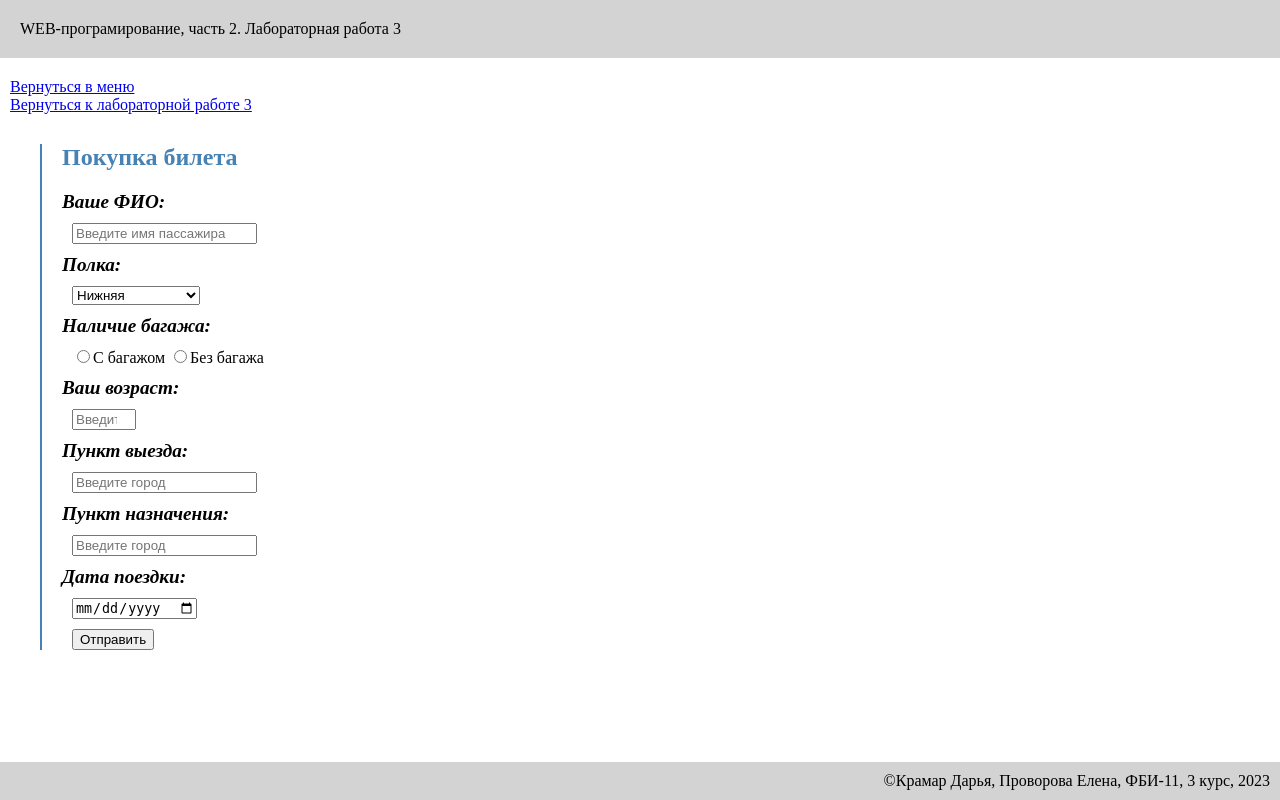
After one commit to provorova/DashaLena2, a Flask app: page /lab3/form2 in a window 1280 px wide. The commit adds this page. Run offline with Flask 3, Linux system fonts and the light colour scheme.

Commit message:
Железнодорожный билет

```diff
--- a/lab3.py
+++ b/lab3.py
@@ -49,3 +49,20 @@ def pay():
 @lab3.route("/lab3/success")
 def success():
     return render_template ('success.html')
+
+
+@lab3.route("/lab3/form2")
+def form2():
+    return render_template ('form2.html')
+
+@lab3.route("/lab3/bilet")
+def bilet():
+    user = request.args.get('user')
+    age = request.args.get('age')
+    vyezs = request.args.get('vyezs')
+    nazn = request.args.get('nazn')
+    polka = request.args.get('polka')
+    bag = request.args.get('bag')
+    data = request.args.get('data')
+    return render_template ('bilet.html', user=user, age=age, vyezs=vyezs, nazn=nazn,
+                            polka=polka, bag=bag, data=data)
--- /dev/null
+++ b/templates/form2.html
@@ -0,0 +1,75 @@
+{% extends "base.html" %}
+
+{% block lab %}Лабораторная работа 3{% endblock %}
+
+{% block style %}
+<style>
+    #pokupka {
+        margin: 30px;
+        width: fit-content;
+        border-left: solid 2px SteelBlue ;
+        padding-left: 20px;
+    }
+    label {
+        font-size: larger;
+        font-weight: bolder;
+        font-style: italic;
+    }
+    div {
+        margin: 10px;
+    }
+</style>
+{% endblock %}
+
+{% block main %}
+<a href="/lab3">Вернуться к лабораторной работе 3</a>
+
+    <form id="pokupka" action="/lab3/bilet">
+        <h2 style="color: SteelBlue;">Покупка билета</h2>
+        <label>Ваше ФИО:</label>
+        <div>
+            <input type="text" placeholder="Введите имя пассажира" name="user" value="{{ user or '' }}" required>
+        </div>
+
+        <label>Полка:</label>
+        <div>
+            <select name="polka">
+                <option value="niz" {{polka == 'niz' and 'selected'}}>Нижняя</option>
+                <option value="verh" {{polka == 'verh' and 'selected'}}>Верхняя</option>
+                <option value="nizb" {{polka == 'nizb' and 'selected'}}>Нижняя боковая</option>
+                <option value="verhb" {{polka == 'verhb' and 'selected'}}>Верхняя боковая</option>
+            </select>
+        </div>
+
+        <label>Наличие багажа:</label>
+            <div>
+                <input type="radio" value="ss" name="bag" required>С багажом
+                <input type="radio" value="bez" name="bag">Без багажа
+            </div>
+
+        <label>Ваш возраст:</label>
+        <div>
+            <input type="number" placeholder="Введите возраст" name="age"
+            value="{{ age or '' }}" min="18" max="120" required>
+        </div>
+
+        <label>Пункт выезда:</label>
+        <div>
+            <input type="text" placeholder="Введите город" name="vyezs" value="{{ vyezs or '' }}" required>
+        </div>
+
+        <label>Пункт назначения:</label>
+        <div>
+            <input type="text" placeholder="Введите город" name="nazn" value="{{ nazn or '' }}" required>
+        </div>
+
+        <label>Дата поездки:</label>
+        <div>
+            <input type="date" placeholder="data" name="data" value="{{ data or '' }}" required>
+        </div>
+
+        <div>
+            <button type="submit">Отправить</button>
+        </div>
+    </form>
+{% endblock %}
--- a/templates/lab3.html
+++ b/templates/lab3.html
@@ -8,5 +8,6 @@
     <ol>
         <li><a href="/lab3/form1">Форма</a></li>
         <li><a href="/lab3/order">Заказ напитка</a></li>
+        <li><a href="/lab3/form2">Железнодорожный билет</a></li>
     </ol>
 {% endblock %}
```
Also changed, not shown: templates/bilet.html (added, +44 -0 lines).
